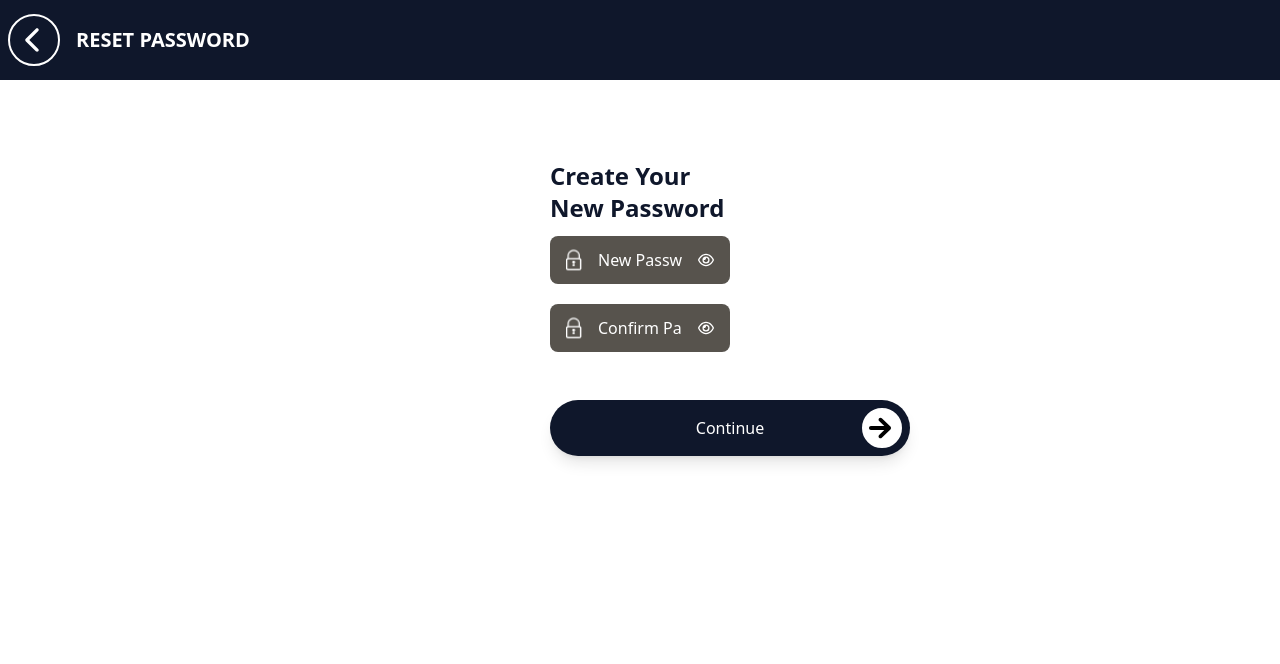
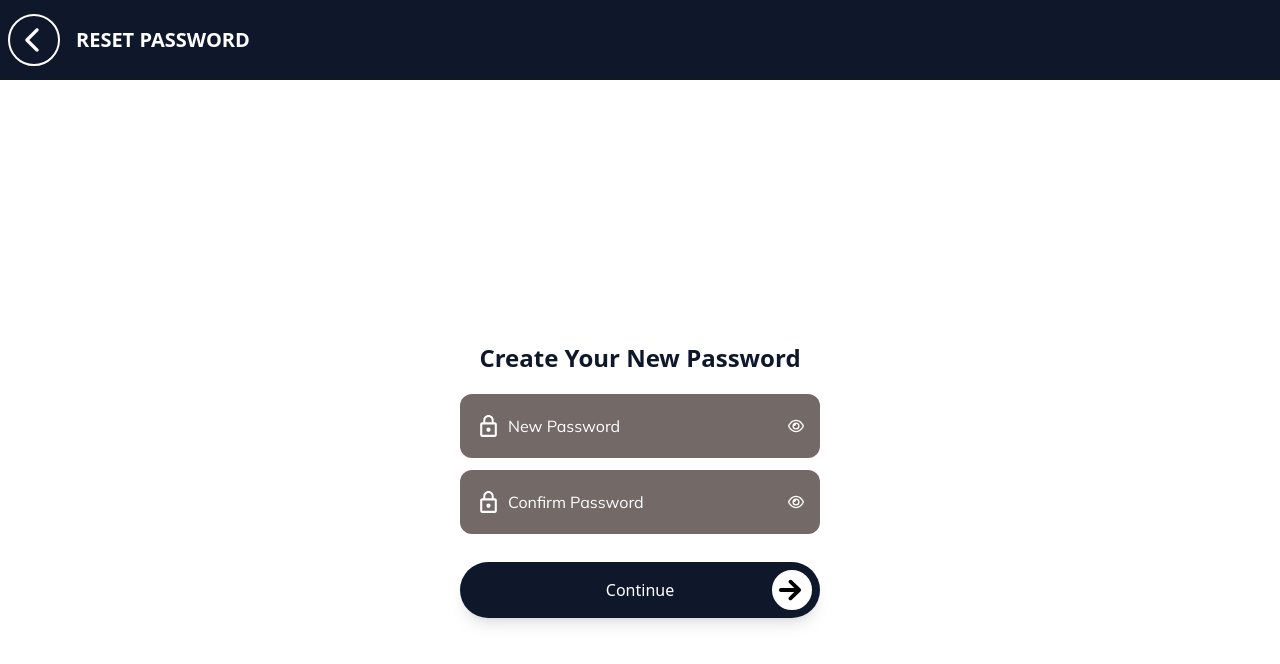
Before and after one commit to RJRYT/ServiceConnectApp, a React (Vite) app: page /newpassword in a window 1280 px wide. Shown: the top 664 px of the page. Built offline with nearby package versions, Linux system fonts and the light colour scheme; a web font is replaced by a local one.

Commit message:
small fixes for pages

```diff
--- a/src/components/Emailverification.jsx
+++ b/src/components/Emailverification.jsx
@@ -1,6 +1,7 @@
 import React, { useState, useEffect } from "react";
 import { SlArrowLeft } from "react-icons/sl";
 import { BsBackspace, BsArrowRightShort } from "react-icons/bs";
+import Header from "./header";
 
 function EmailVerification() {
   const [code, setCode] = useState(["", "", "", ""]);
@@ -47,7 +48,8 @@ function EmailVerification() {
   const handleChange = (e, index) => {
     const value = e.target.value;
 
-        if (/^\d?$/.test(value)) { // Allow only single digits
+    if (/^\d?$/.test(value)) {
+      // Allow only single digits
       const newCode = [...code];
       newCode[index] = value;
       setCode(newCode);
@@ -58,7 +60,6 @@ function EmailVerification() {
       }
     }
   };
-
 
   const handleKeyDown = (e, index) => {
     if (e.key === "Backspace") {
@@ -77,14 +78,9 @@ function EmailVerification() {
   };
 
   return (
+    <>
+      <Header title="EMAIL VERIFICATION" />
       <div className="flex items-center flex-col justify-center  h-screen bg-gray-300">
-            <div className="w-full h-20 flex bg-black items-center space-x-3">
-                <div className="rounded-full bg-black w-10 h-10 flex justify-center items-center text-white text-xl font-bold border border-white ml-2">
-                    <SlArrowLeft />
-                </div>
-                <p className="w-[50dvh] text-white text-xl font-semibold font-sans">EMAIL VERIFICATION</p>
-            </div>
-
         <div className="h-[100dvh] w-100 flex flex-col items-center ">
           <div className="w-full">
             <p className="text-center w-full h-20 flex justify-center items-end text-sm font-semibold text-[#2d292a]">
@@ -131,13 +127,17 @@ function EmailVerification() {
                   {num}
                 </button>
               ))}
-                        <button onClick={handleBackspace} className="py-3 text-lg flex justify-center font-semibold">
+              <button
+                onClick={handleBackspace}
+                className="py-3 text-lg flex justify-center font-semibold"
+              >
                 <BsBackspace />
               </button>
             </div>
           </div>
         </div>
       </div>
+    </>
   );
 }
 
--- a/src/components/Input.jsx
+++ b/src/components/Input.jsx
@@ -19,7 +19,7 @@ function Input({
     dateInputRef.current?.showPicker();
   };
   return (
-    <div className="relative max-w-[360px] min-w-[360px] h-16">
+    <div className="relative max-w-[360px] h-16">
       {icon}
       {type === "dropdown" ? (
         <select
--- a/src/components/Register.jsx
+++ b/src/components/Register.jsx
@@ -1,41 +1,88 @@
-import React from 'react'
+import React from "react";
 import topimg from "../assets/ICON (2).png";
-import Input from '../components/Input';
-import Submitbutton from '../components/submitbutton';
+import Input from "../components/Input";
+import Submitbutton from "../components/submitbutton";
 import { FcGoogle } from "react-icons/fc";
 import { TfiEmail } from "react-icons/tfi";
 import { MdLockOutline } from "react-icons/md";
 
-
 function Register() {
   return (
-    <div className='h-screen w-full  bg-gray-300 px-5'>
-      <div className='flex justify-center pt-15'>
-        <img src={topimg} className='w-23' alt="" />
-        <h1 className='pt-5 text-2xl font-semibold ml-2'>Service Connect</h1>
+    <div className="min-h-screen w-full  bg-gray-300 px-5">
+      <div className="flex justify-center pt-15">
+        <img src={topimg} className="w-23" alt="" />
+        <h1 className="pt-5 text-2xl font-semibold ml-2">Service Connect</h1>
       </div>
-      <h1 className='font-semibold text-xl my-3 lg:my-1 lg:text-2xl lg:text-center lg:mr-40'>Getting Started...!</h1>
-      <div className='py-1 flex flex-col justify-center items-center gap-2'>
-            <Input  icon={<TfiEmail className="absolute left-4 top-5" size={25} color="white"/>} className='' type="text" placeholder="Email" />
-           <Input  icon={<MdLockOutline className="absolute left-4 top-5" size={25} color="white"/>} className='' type="password" placeholder="Password" />
-           <Input  icon={<MdLockOutline className="absolute left-4 top-5" size={25} color="white"/>} className='' type="password" placeholder="Confirm Password" />
+
+      <div className="py-1 flex flex-col justify-center items-center gap-2">
+        <div>
+          <h1 className="font-semibold text-xl my-3 lg:my-1 lg:text-2xl mr-42 sm:mr-48 lg:mr-42">
+            Getting Started...!
+          </h1>
         </div>
-      <div className='flex mt-2 mb-2 lg:justify-center lg:mr-35'>
-          <input type="radio"  />
+        <Input
+          icon={
+            <TfiEmail
+              className="absolute left-4 top-5"
+              size={25}
+              color="white"
+            />
+          }
+          className="min-w-[360px]"
+          type="text"
+          placeholder="Email"
+        />
+        <Input
+          icon={
+            <MdLockOutline
+              className="absolute left-4 top-5 z-10"
+              size={25}
+              color="white"
+            />
+          }
+          className="min-w-[360px]"
+          type="password"
+          placeholder="Password"
+        />
+        <Input
+          icon={
+            <MdLockOutline
+              className="absolute left-4 top-5 z-10"
+              size={25}
+              color="white"
+            />
+          }
+          className="min-w-[360px]"
+          type="password"
+          placeholder="Confirm Password"
+        />
+        <div className="flex mt-2 mb-2 mr-28 sm:mr-36">
+          <input type="radio" />
           <p>Agree to Terms & Conditions</p>
         </div>
-      <div className='flex justify-center'>
-        <Submitbutton title="SIGN UP"/>
       </div>
-        <p className='text-center mt-4 mb-4 lg:mt-7 font-semibold'>Or Continue with</p>
+
+      <div className="flex justify-center">
+        <Submitbutton title="SIGN UP" />
+      </div>
+      <p className="text-center mt-4 mb-4 lg:mt-7 font-semibold">
+        Or Continue with
+      </p>
       <div className="flex justify-center mt-1 cursor-pointer my-2 lg:my-5">
         <div className="bg-gray-400 w-12 h-12 flex justify-center items-center rounded-4xl text-2xl">
           <FcGoogle />
         </div>
       </div>
-          <p className='text-center'>Aldready hava an Account <span><a href="" className='font-semibold underline'>LOG IN</a></span></p>
+      <p className="text-center">
+        Aldready hava an Account{" "}
+        <span>
+          <a href="" className="font-semibold underline">
+            LOG IN
+          </a>
+        </span>
+      </p>
     </div>
-  )
+  );
 }
 
-export default Register
+export default Register;
--- a/src/components/newpassword.jsx
+++ b/src/components/newpassword.jsx
@@ -1,61 +1,49 @@
-import React, { useState } from 'react'
-import { IoIosArrowBack } from "react-icons/io";
-import email from "../assets/ICON.png";
-import phoneIcon from "../assets/phoneIcon.png"
-import { IoMdArrowRoundForward } from "react-icons/io";
-import { FaRegEye } from "react-icons/fa6";
-import { FaRegEyeSlash } from "react-icons/fa6"
-import password from "../assets/ICON (1).png";
-import Header from './header';
-import Submitbutton from './submitbutton';
-
-
+import Header from "./header";
+import Submitbutton from "./submitbutton";
+import Input from "./Input";
+import { MdLockOutline } from "react-icons/md";
 
 function Newpassword() {
-    const [showPassword, setShowPassword] = useState(false);
-    const [showConfirmPassword, setShowConfirmPassword] = useState(false);
   return (
-    <div className='w-full h-screen'>
-      <Header title="RESET PASSWORD"/>
-        <div className='px-7 pt-40 lg:pt-20 lg:px-[550px]'>
-            <h1 className='font-bold text-slate-900 text-2xl mb-3'>Create Your New Password</h1>
-            <div className="relative mb-5">
-            <img className="w-4 absolute left-4 top-1/2 -translate-y-1/2" src={password} alt="password icon" />
-            <input
-              className="w-full bg-stone-600 text-white rounded-lg px-12 py-3 placeholder-white focus:outline-none"
-              type={showPassword ? "text" : "password"}
+    <div className="w-full min-h-screen">
+      <Header title="RESET PASSWORD" />
+      <div className="grid place-items-center h-screen">
+        <div className="flex flex-col justify-center items-center content-center">
+          <h1 className="font-bold text-slate-900 text-2xl mb-5">
+            Create Your New Password
+          </h1>
+          <div className="flex flex-col gap-3 mb-5">
+            <Input
+              type="password"
               placeholder="New Password"
-              onChange={""} name="" id=""
+              className="min-w-[360px]"
+              icon={
+                <MdLockOutline
+                  className="absolute left-4 top-5 z-10"
+                  size={25}
+                  color="white"
+                />
+              }
             />
-            <button
-              type="button"
-              onClick={() => setShowPassword(!showPassword)}
-              className="absolute right-4 top-1/2 -translate-y-1/2 text-white"
-            >
-              {showPassword ? <FaRegEyeSlash /> : <FaRegEye />}
-            </button>
+            <Input
+              type="password"
+              placeholder="Confirm Password"
+              className="min-w-[360px]"
+              icon={
+                <MdLockOutline
+                  className="absolute left-4 top-5 z-10"
+                  size={25}
+                  color="white"
+                />
+              }
+            />
           </div>
-          <div className="relative mb-12">
-            <img className="w-4 absolute left-4 top-1/2 -translate-y-1/2" src={password} alt="password icon" />
-            <input
-              className="w-full bg-stone-600 text-white rounded-lg px-12 py-3 placeholder-white focus:outline-none"
-              type={showConfirmPassword ? "text" : "password"}
-              placeholder="Confirm Password"
-              onChange={""} name="" id=""
-            />
-            <button
-              type="button"
-              onClick={() => setShowConfirmPassword(!showConfirmPassword)}
-              className="absolute right-4 top-1/2 -translate-y-1/2 text-white"
-            >
-              {showConfirmPassword ? <FaRegEyeSlash /> : <FaRegEye />}
-            </button>
-          </div>
-            <Submitbutton title="Continue"/>
+
+          <Submitbutton title="Continue" />
         </div>
-
+      </div>
     </div>
-  )
+  );
 }
 
-export default Newpassword
+export default Newpassword;
--- a/src/pages/FillYourProfile.jsx
+++ b/src/pages/FillYourProfile.jsx
@@ -7,6 +7,8 @@ import { FaCircleArrowRight } from "react-icons/fa6";
 import { FaRegEdit } from "react-icons/fa";
 import LocationPopup from "../components/LocationPopup";
 import Input from "../components/Input";
+import Header from "../components/header";
+import Submitbutton from "../components/submitbutton";
 
 function FillYourProfile() {
   const genderOptions = ["Male", "Female", "Others"];
@@ -40,14 +42,7 @@ function FillYourProfile() {
       </LocationPopup>
       <div className="flex flex-col min-h-screen bg-gray-300">
         {/* Header */}
-        <div className="w-full h-20 flex bg-[#1D1F2A] items-center space-x-3">
-          <div className="rounded-full bg-[#1D1F2A] w-10 h-10 flex justify-center items-center text-white text-xl font-bold border border-white ml-2">
-            <SlArrowLeft />
-          </div>
-          <p className="w-[50dvh] text-white text-xl font-semibold font-sans uppercase">
-            Fill your profile
-          </p>
-        </div>
+        <Header title="FILL YOUR PROFILE" />
 
         <div className="flex flex-col items-center justify-center px-2 sm:px-6">
           {/* pfp */}
@@ -116,10 +111,7 @@ function FillYourProfile() {
           </div>
 
           {/* Continue Button */}
-          <button className="text-white w-[300px] bg-[#1D1F2A] py-4 rounded-full cursor-pointer relative flex gap-4 justify-center font-bold my-10 active:bg-[#32364f]">
-            Continue
-            <FaCircleArrowRight className="absolute top-2 right-2" size={38} />
-          </button>
+          <Submitbutton title="Continue" />
         </div>
       </div>
     </>
```
Also changed, not shown: src/components/Login.jsx (+60 -21 lines), src/components/forgotpassword.jsx (+43 -28 lines), src/routes/Router.jsx (+3 -5 lines). Lines whose indentation alone changed are shown as unchanged.
